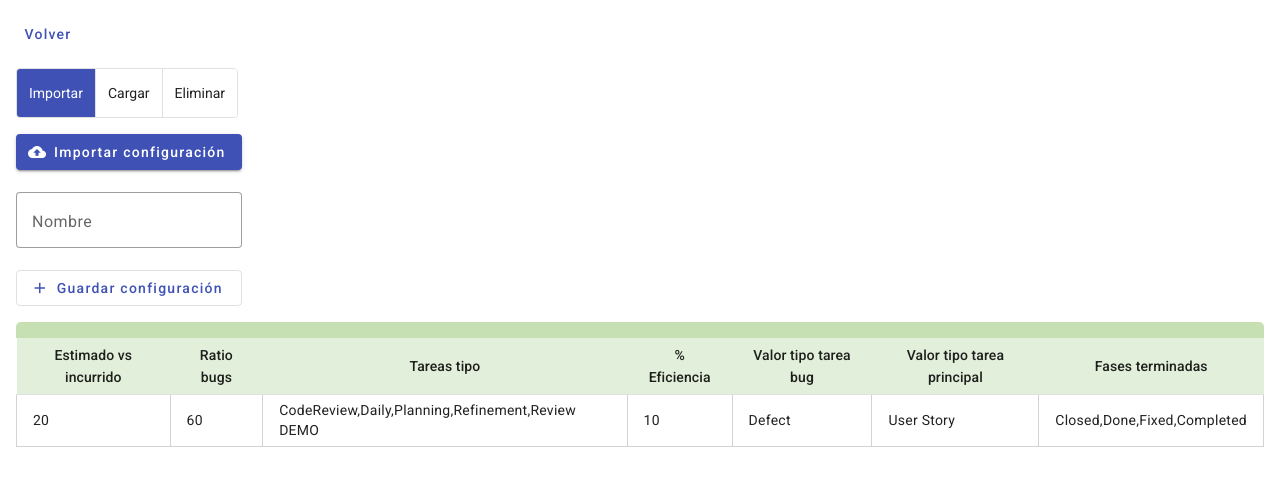
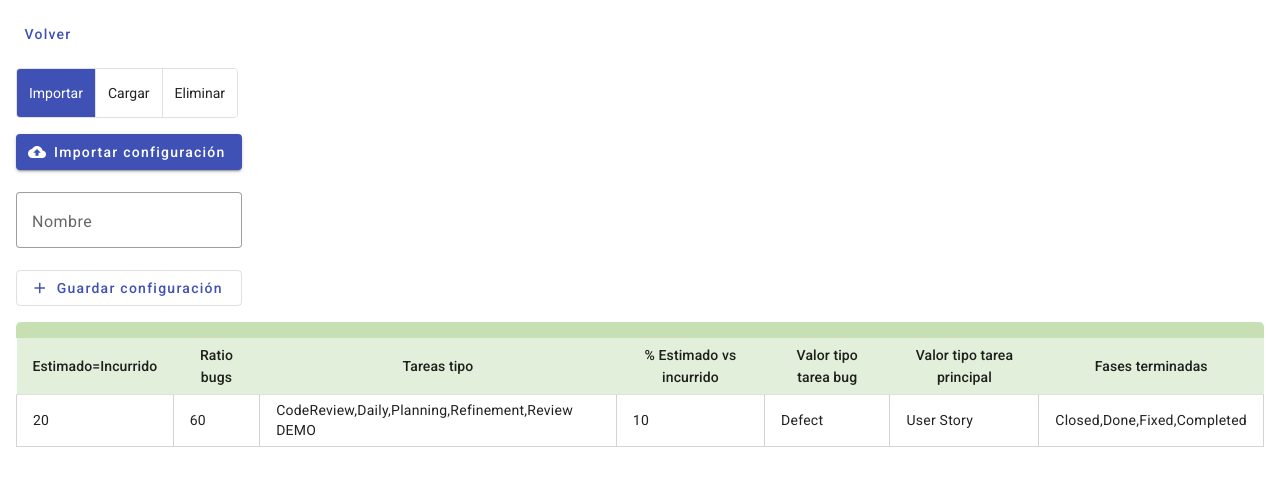
Before and after one commit to asancho95tr/octane, an Angular app: page /setup in a window 1280 px wide. Shown: the top 486 px of the page. Built offline with nearby package versions, Linux system fonts and the light colour scheme; what xlsx would draw is missing.

Commit message:
feat: Añadida la eficiencia por cada tarea en el detalle

```diff
--- a/src/app/components/detail/detail.component.html
+++ b/src/app/components/detail/detail.component.html
@@ -6,10 +6,17 @@
                 <th mat-header-cell *matHeaderCellDef>
                     {{header}}
                 </th>
-                <td mat-cell *matCellDef="let item" class="table__rows" [ngClass]="{'need_work': item[header] === '' }">
-                    <a *ngIf="item[header+'_hyperlink']" [href]="item[header+'_hyperlink']" target="_blank">{{item[header]}}</a>
-                    <span *ngIf="!item[header+'_hyperlink']">{{item[header]}}</span>
-                </td>
+                <ng-container *ngIf="header === ReportHeaders.EFICIENCY">
+                    <td mat-cell *matCellDef="let item" class="table__rows {{item[header].class}}" >
+                        <span>{{item[header].value}}</span>
+                    </td>
+                </ng-container>
+                <ng-container *ngIf="header !== ReportHeaders.EFICIENCY">
+                    <td mat-cell *matCellDef="let item" class="table__rows" [ngClass]="{'need_work': item[header] === '' }">
+                        <a *ngIf="item[header+'_hyperlink']" [href]="item[header+'_hyperlink']" target="_blank">{{item[header]}}</a>
+                        <span *ngIf="!item[header+'_hyperlink']">{{item[header]}}</span>
+                    </td>
+                </ng-container>
             </ng-container>
         </ng-container>
         <tr mat-header-row *matHeaderRowDef="headers; sticky: true"></tr>
--- a/src/app/components/detail/detail.component.ts
+++ b/src/app/components/detail/detail.component.ts
@@ -1,6 +1,6 @@
 import { Component, Input } from '@angular/core';
 import { MatTableDataSource } from '@angular/material/table';
-import { DETAIL_HEADERS } from '../../models/report-headers.enum';
+import { DETAIL_HEADERS, ReportHeaders } from '../../models/report-headers.enum';
 
 @Component({
 	selector: 'app-detail',
@@ -15,6 +15,8 @@ export class DetailComponent {
 		return DETAIL_HEADERS;
 	}
 
+	ReportHeaders = ReportHeaders;
+
 	get dataSource() {
 		return new MatTableDataSource(this.element);
 	}
--- a/src/app/components/home/home.component.html
+++ b/src/app/components/home/home.component.html
@@ -42,7 +42,7 @@
             </tr>
             <tr>
                 <th>
-                    Eficiencia
+                    Estimado vs incurrido
                 </th>
                 <td class="{{reportService.reportImported.eficiency.eficiency.class}}">
                     <span>{{reportService.reportImported.eficiency.eficiency.value}}</span>
@@ -50,7 +50,7 @@
             </tr>
         </table>
         <table mat-table [dataSource]="teamDataSource">
-            <caption>Eficiencia por persona</caption>
+            <caption>Tareas por persona</caption>
             <ng-container *ngFor="let header of reportService.reportImported.eficiencyHeaders">
                 <ng-container [matColumnDef]="header.name">
                     <th mat-header-cell *matHeaderCellDef>
--- a/src/app/models/config.model.ts
+++ b/src/app/models/config.model.ts
@@ -15,10 +15,10 @@ export interface ProjectConfiguration {
 
 export const KeysText: any = {
     "ceremonias": "Tareas tipo",
-    "minEstimacionVsInvertido": "Estimado vs incurrido",
+    "minEstimacionVsInvertido": "Estimado=Incurrido",
     "nombreTipoPrincipal": "Valor tipo tarea principal",
     "nombreTipoBug": "Valor tipo tarea bug",
     "fasesTerminadas": "Fases terminadas",
-    "eficiencia": "% Eficiencia",
+    "eficiencia": "% Estimado vs incurrido",
     "ratioBugs": "Ratio bugs"
 }
--- a/src/app/models/report-headers.enum.ts
+++ b/src/app/models/report-headers.enum.ts
@@ -1,7 +1,7 @@
 export const HEADERS = ["ID", "Release", "Sprint", "Remaining hours", "Estimated hours", "Invested hours", "Has attachments", "Tags", "Blocked", "Priority", "Feature", "Name", "Description", "Phase", "Progress", "Story points", "Team", "Fixed in build", "Creation time", "Blocked reason", "Linked items1", "Author", "Last modified", "Owner", "Type"];
-export const REPORT_HEADERS = ["Ciclo", "Sprint", "Sin estimar", "Con ETC", "Sin incurrir", "Abiertas", "Sin asignado", "Estimado vs incurrido", "Bugs", "Número defectos encontrados", "Ceremonias", "Eficiencia"];
-export const DETAIL_HEADERS = ["ID", "Feature", "Team", "Tags", "Name", "Owner", "Story points", "Remaining hours", "Estimated hours", "Invested hours", "Phase"]
-export const EFFICIENY_HEADERS = ["Tareas sin sprint", "Eficiencia"]
+export const REPORT_HEADERS = ["Ciclo", "Sprint", "Sin estimar", "Con ETC", "Sin incurrir", "Abiertas", "Sin asignado", "Estimado=Incurrido", "Bugs", "Número defectos encontrados", "Ceremonias", "Estimado vs incurrido"];
+export const DETAIL_HEADERS = ["ID", "Feature", "Team", "Tags", "Name", "Owner", "Story points", "Remaining hours", "Estimated hours", "Invested hours", "Phase", "Estimado vs incurrido"]
+export const EFFICIENY_HEADERS = ["Tareas sin sprint", "Estimado vs incurrido"]
 export const TEAM_EFICIENCY_HEADERS = [
     {
         name: "member",
@@ -13,7 +13,7 @@ export const TEAM_EFICIENCY_HEADERS = [
     },
     {
         name: "eficiency",
-        text: "Eficiencia"
+        text: "Estimado vs incurrido"
     }
 ]
 
@@ -69,9 +69,9 @@ export enum ReportHeaders {
     NO_INVESTED = "Sin incurrir",
     OPENED = "Abiertas",
     NO_ASIGNED = "Sin asignado",
-    ESTIMATED_VS_INVESTED = "Estimado vs incurrido",
+    ESTIMATED_VS_INVESTED = "Estimado=Incurrido",
     BUGS = "Bugs",
     CEREMONIES = "Ceremonias",
-    EFICIENCY = "Eficiencia",
+    EFICIENCY = "Estimado vs incurrido",
     DETECTED_DEFECTS = "Numero defectos encontrados"
 }
--- a/src/app/services/report.service.ts
+++ b/src/app/services/report.service.ts
@@ -49,8 +49,12 @@ export class ReportService {
 
 	private _getReportData(data: any, sprints: string[]): any[] {
 		return sprints.map((sprint: string) => {
-			const itemsSprint: any[] = data.filter((element: any) => this._getValueByProperty(element, HeadersToCheck.SPRINT) === sprint);
-
+			const itemsSprint: any[] = data.filter((element: any) => this._getValueByProperty(element, HeadersToCheck.SPRINT) === sprint).map((element: any) => {
+				return {
+					...element,
+					"Estimado vs incurrido": this._getEficiency([element], true).eficiency
+				}
+			});
 			//Cálculos
 			const estimatedSum: number = itemsSprint.map((element: any) => this._getValueByProperty(element, HeadersToCheck.ESTIMATED)).reduce((sum: number, current: number) => sum + current, 0);
 			const remainingSum: number = itemsSprint.map((element: any) => this._getValueByProperty(element, HeadersToCheck.REMAINING)).reduce((sum: number, current: number) => sum + current, 0);
@@ -72,6 +76,7 @@ export class ReportService {
 			const detectedDefects: any[] = itemsSprint.filter((element: any) => this._propertyExists(element, HeadersToCheck.DETECTED_DEFECTS));
 			const detectedDefectsCount: number = detectedDefects.map((value: any) => value[HeadersToCheck.DETECTED_DEFECTS]).reduce((sum: number, current: number) => sum + current, 0);
 			const ceremonies: any[] = itemsSprint.filter((element: any) => CEREMONIES.includes(this._getValueByProperty(element, HeadersToCheck.NAME, true)));
+
 			return {
 				Ciclo: { value: itemsSprint[0][HeadersToCheck.CICLO] ?? '-' },
 				Sprint: { value: sprint },
@@ -85,15 +90,15 @@ export class ReportService {
 				Abiertas_data: openedData,
 				"Sin asignado": { value: noAsignedData.length, class: this._getClass(noAsignedData.length, ReportHeaders.NO_ASIGNED)},
 				"Sin asignado_data": noAsignedData,
-				"Estimado vs incurrido": { value: estimatedVsInvested.length, class: this._getClass(estimatedVsInvested.length, ReportHeaders.ESTIMATED_VS_INVESTED)},
-				"Estimado vs incurrido_data": estimatedVsInvested,
+				"Estimado=Incurrido": { value: estimatedVsInvested.length, class: this._getClass(estimatedVsInvested.length, ReportHeaders.ESTIMATED_VS_INVESTED)},
+				"Estimado=Incurrido_data": estimatedVsInvested,
 				Bugs: { value: bugs.length, class: this._getClass(bugs.length, ReportHeaders.BUGS)},
 				Bugs_data: bugs,
 				"Número defectos encontrados": { value: detectedDefectsCount, class: this._getClass(detectedDefectsCount, ReportHeaders.DETECTED_DEFECTS) },
 				"Número defectos encontrados_data": detectedDefects,
 				Ceremonias: { value: ceremonies.length, class: this._getClass(ceremonies.length, ReportHeaders.CEREMONIES)},
 				Ceremonias_data: ceremonies,
-				Eficiencia: { value: this._percentPipe.transform(eficiency, '1.2-2'), class: this._getClass(eficiency * 100, ReportHeaders.EFICIENCY)}
+				"Estimado vs incurrido": { value: this._percentPipe.transform(eficiency, '1.2-2'), class: this._getClass(eficiency * 100, ReportHeaders.EFICIENCY)}
 			}
 		});
 	}
@@ -110,17 +115,18 @@ export class ReportService {
 		return eficiency;
 	}
 
-	private _getEficiency(data: any): Eficiency {
-		const doneOrClosed: any = data.filter((element: any) => /*element[HeadersToCheck.TYPE] === NAME_MAIN_TYPE &&*/ (ENDED_PHASES.includes(element[HeadersToCheck.PHASE]) || ENDED_PHASES.includes(element[HeadersToCheck.STATUS])));
-		const estimated: number = doneOrClosed.map((element: any) => element[HeadersToCheck.ESTIMATED]).reduce((sum: number, current: number) => sum + current, 0);
-		const invested: number = doneOrClosed.map((element: any) => element[HeadersToCheck.INVESTED]).reduce((sum: number, current: number) => sum + current, 0);
-		const eficieny: number = ((estimated > 0 && invested > 0) ? estimated/invested : 0);
+	private _getEficiency(data: any, allowInProgress: boolean = false): Eficiency {
+		const itemsToCheck = (allowInProgress) ? data :data.filter((element: any) => /*element[HeadersToCheck.TYPE] === NAME_MAIN_TYPE &&*/ (ENDED_PHASES.includes(element[HeadersToCheck.PHASE]) || ENDED_PHASES.includes(element[HeadersToCheck.STATUS])));
+		const estimated: number = itemsToCheck.map((element: any) => element[HeadersToCheck.ESTIMATED]).reduce((sum: number, current: number) => sum + current, 0);
+		const invested: number = itemsToCheck.map((element: any) => element[HeadersToCheck.INVESTED]).reduce((sum: number, current: number) => sum + current, 0);
+		const remaining: number = itemsToCheck.map((element: any) => element[HeadersToCheck.REMAINING]).reduce((sum: number, current: number) => sum + current, 0);
+		const eficiency: number = ((estimated > 0 && invested > 0) ? estimated/(allowInProgress? invested + remaining : invested) : 0);
 		const tasksWithoutSprint: any[] = data.filter((i: any) => !this._getValueByProperty(i, HeadersToCheck.SPRINT) || this._getValueByProperty(i, HeadersToCheck.SPRINT) === '');
 		const countWithoutSprint:number = tasksWithoutSprint.length;
 		return {
-			eficiency: { value: this._percentPipe.transform(eficieny, '1.2-2') ?? '-', class: this._getClass(eficieny * 100, ReportHeaders.EFICIENCY)},
-			doneOrClosed_data: doneOrClosed,
-			doneOrClosed: { value: doneOrClosed.length, class: 'right' },
+			eficiency: { value: this._percentPipe.transform(eficiency, '1.2-2') ?? '-', class: this._getClass(eficiency * 100, ReportHeaders.EFICIENCY)},
+			doneOrClosed_data: itemsToCheck,
+			doneOrClosed: { value: itemsToCheck.length, class: 'right' },
 			tasksWithoutSprint: { value: countWithoutSprint, class: 'right' },
 			tasksWithoutSprint_data: tasksWithoutSprint
 		}
```
